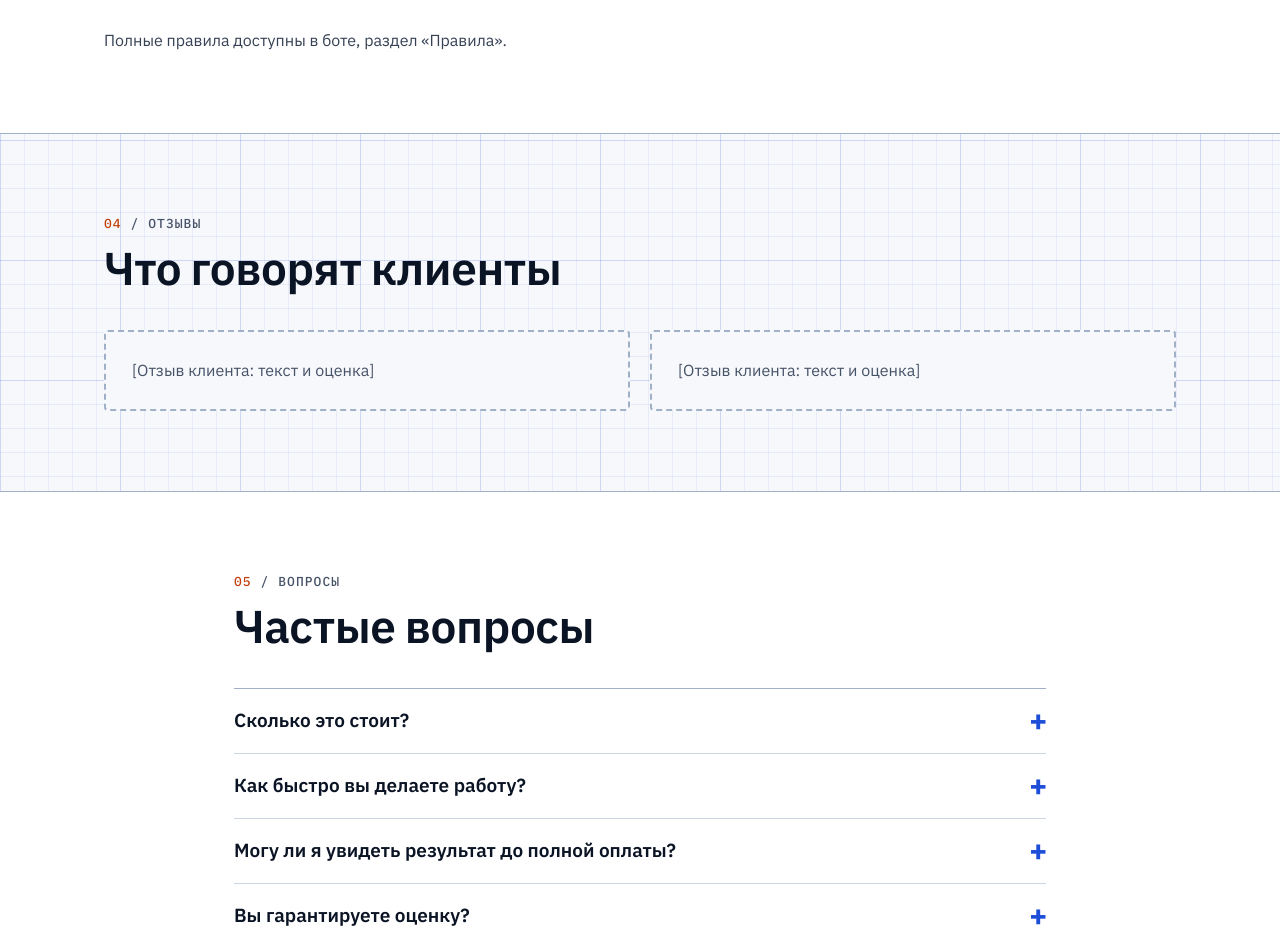
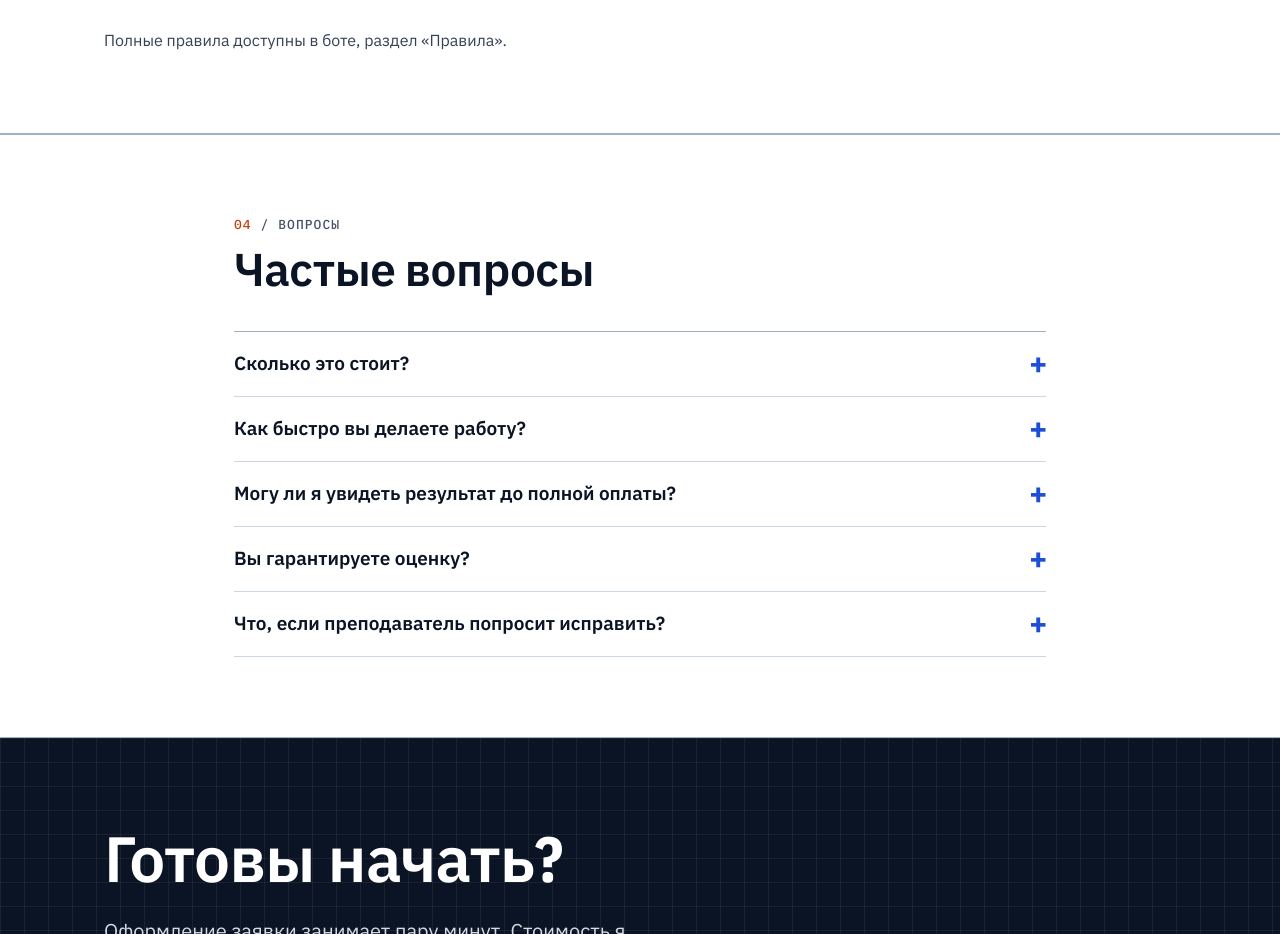
Before and after one commit to wd922zgjry-code/reshator-site, a plain HTML site: page index.html in a window 1280 px wide. Shown: the part 2980-3914 px from the top of the page. Drawn offline with nearby package versions, Linux system fonts and the light colour scheme.

Commit message:
Add files via upload

```diff
--- a/index.html
+++ b/index.html
@@ -312,17 +312,9 @@ details p{padding:0 0 22px; max-width:680px}
   </div>
 </div>
 
-<div class="wrap section">
-  <div class="sec-head"><div class="mono"><span>04</span> / Отзывы</div><h2>Что говорят клиенты</h2></div>
-  <div class="grid">
-    <div class="frame tile ph"><p>[Отзыв клиента: текст и оценка]</p></div>
-    <div class="frame tile ph"><p>[Отзыв клиента: текст и оценка]</p></div>
-  </div>
-</div>
-
 <div class="band">
   <div class="wrap section" style="max-width:860px">
-    <div class="sec-head"><div class="mono"><span>05</span> / Вопросы</div><h2>Частые вопросы</h2></div>
+    <div class="sec-head"><div class="mono"><span>04</span> / Вопросы</div><h2>Частые вопросы</h2></div>
     <div class="faq">
       <details><summary>Сколько это стоит?</summary><p class="muted">Цена зависит от предмета, объёма и срока. Я называю её после заявки, и вы вправе отказаться без последствий.</p></details>
       <details><summary>Как быстро вы делаете работу?</summary><p class="muted">Срок обсуждается в заявке. Срочные работы (менее суток) могут стоить немного дороже.</p></details>
```
